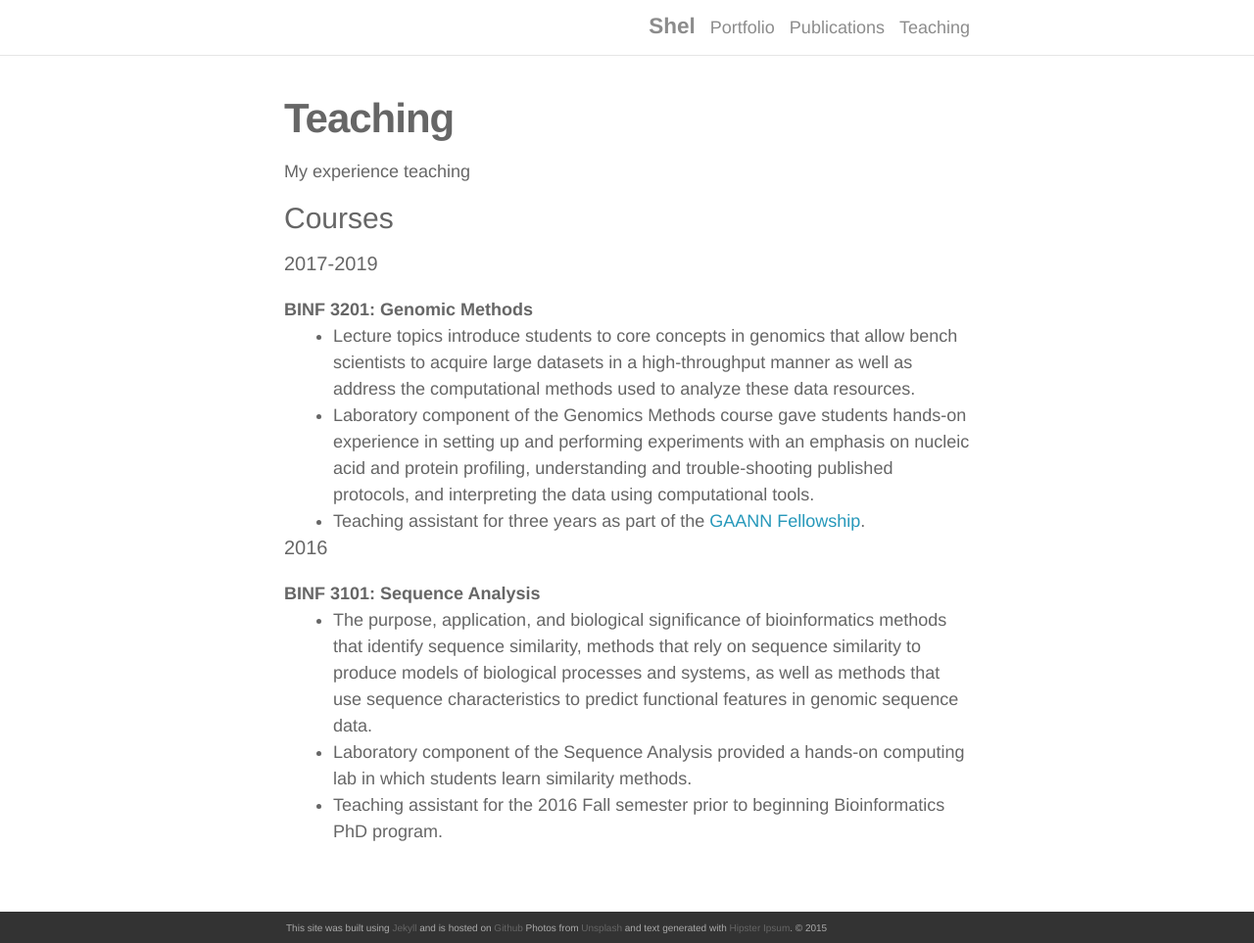
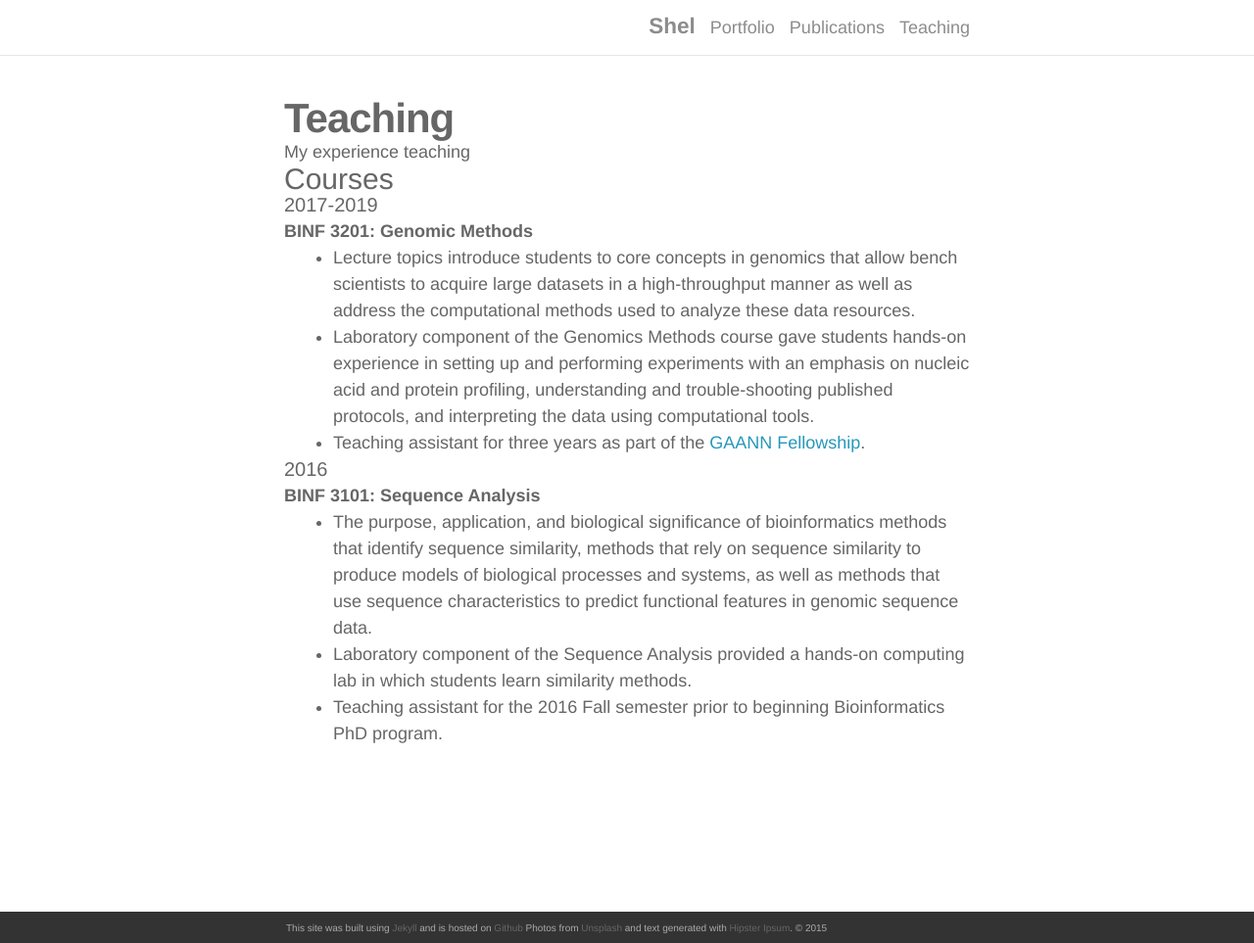
Before and after one commit to shelvasha/shelvasha.github.io, a Jekyll site: the page built from teaching.md, in a window 1280 px wide and 963 px high. Shown: the whole window at 98% size. Built offline with Jekyll 4.4.1, drawn with Linux system fonts in a browser that asks for light colours; nearby versions of some CDN libraries.

Commit message:
Update _base.scss

```diff
--- a/_sass/_base.scss
+++ b/_sass/_base.scss
@@ -122,14 +122,14 @@ h1, h2 {
     font-family: $base-font-family;
     font-weight: bold;
     text-transform: none;
-    padding-bottom: 20px;
+    padding-bottom: $vertical-spacing-unit;
 }
 
 h3, h4, h5, h6 {
     font-family: $base-font-family;
     font-weight: 100;
     font-size: $base-font-size;
-    padding-bottom: 20px;
+    padding-bottom: $vertical-spacing-unit - 10;
 
 }
 
```
